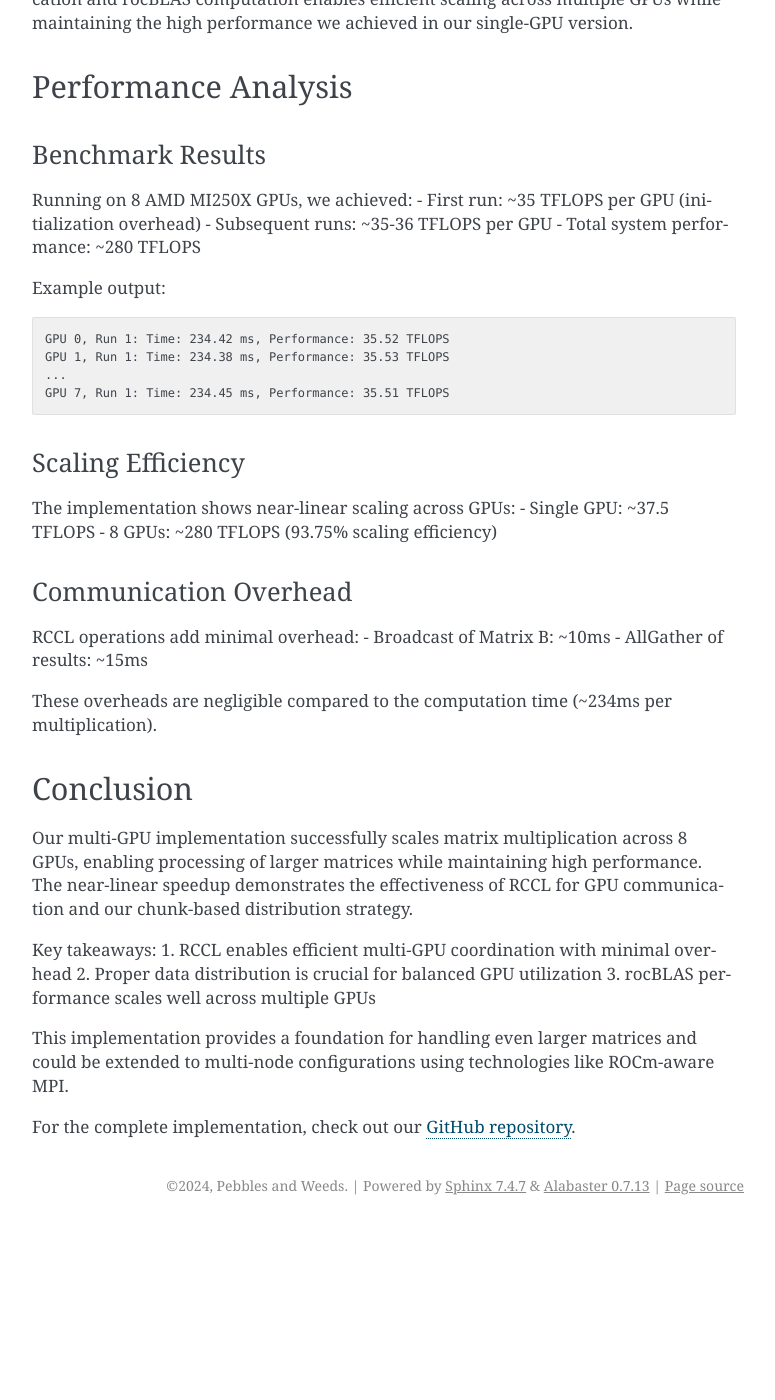
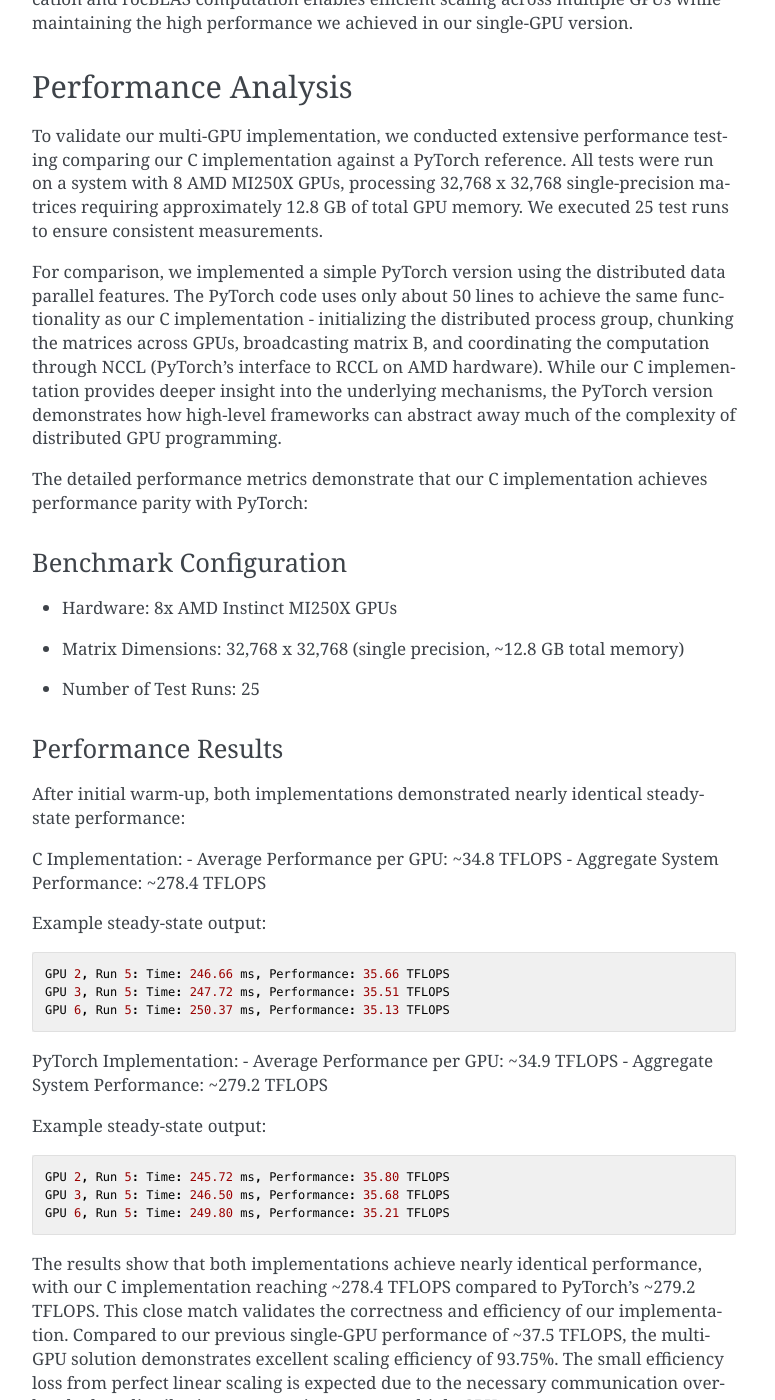
Before and after one commit to pebblesandweeds/rccl_gpu_matmul, a Sphinx documentation site: the page built from docs/source/rccl_gpu_matmul.rst, in a window 1280 px wide and 1400 px high, scrolled down 8990 px. Shown: the whole window, without its empty margins (366-1141 px from the left). Built offline with Sphinx 7.4.7, drawn with Linux system fonts in a browser that asks for light colours; before the commit the page ends 10215 px from its top, so only the background shows below that; some of the changed text lies outside the part shown.

Commit message:
Edits to RCCL RST

```diff
--- a/docs/source/rccl_gpu_matmul.rst
+++ b/docs/source/rccl_gpu_matmul.rst
@@ -246,38 +246,62 @@ This implementation demonstrates how proper coordination between RCCL communicat
 Performance Analysis
 --------------------
 
-Benchmark Results
-^^^^^^^^^^^^^^^^^
+To validate our multi-GPU implementation, we conducted extensive performance testing comparing
+our C implementation against a PyTorch reference. All tests were run on a system with 8 AMD
+MI250X GPUs, processing 32,768 x 32,768 single-precision matrices requiring approximately
+12.8 GB of total GPU memory. We executed 25 test runs to ensure consistent measurements.
 
-Running on 8 AMD MI250X GPUs, we achieved:
-- First run: ~35 TFLOPS per GPU (initialization overhead)
-- Subsequent runs: ~35-36 TFLOPS per GPU
-- Total system performance: ~280 TFLOPS
+For comparison, we implemented a simple PyTorch version using the distributed data parallel
+features. The PyTorch code uses only about 50 lines to achieve the same functionality as our
+C implementation - initializing the distributed process group, chunking the matrices across
+GPUs, broadcasting matrix B, and coordinating the computation through NCCL (PyTorch's
+interface to RCCL on AMD hardware). While our C implementation provides deeper insight into
+the underlying mechanisms, the PyTorch version demonstrates how high-level frameworks can
+abstract away much of the complexity of distributed GPU programming.
 
-Example output:
+The detailed performance metrics demonstrate that our C implementation achieves performance
+parity with PyTorch:
 
-.. code-block:: text
+Benchmark Configuration
+^^^^^^^^^^^^^^^^^^^^^^^
+- Hardware: 8x AMD Instinct MI250X GPUs
+- Matrix Dimensions: 32,768 x 32,768 (single precision, ~12.8 GB total memory)
+- Number of Test Runs: 25
 
-    GPU 0, Run 1: Time: 234.42 ms, Performance: 35.52 TFLOPS
-    GPU 1, Run 1: Time: 234.38 ms, Performance: 35.53 TFLOPS
-    ...
-    GPU 7, Run 1: Time: 234.45 ms, Performance: 35.51 TFLOPS
+Performance Results
+^^^^^^^^^^^^^^^^^^^
+After initial warm-up, both implementations demonstrated nearly identical steady-state performance:
 
-Scaling Efficiency
-^^^^^^^^^^^^^^^^^^
+C Implementation:
+- Average Performance per GPU: ~34.8 TFLOPS
+- Aggregate System Performance: ~278.4 TFLOPS
 
-The implementation shows near-linear scaling across GPUs:
-- Single GPU: ~37.5 TFLOPS
-- 8 GPUs: ~280 TFLOPS (93.75% scaling efficiency)
+Example steady-state output::
 
-Communication Overhead
-^^^^^^^^^^^^^^^^^^^^^^
+    GPU 2, Run 5: Time: 246.66 ms, Performance: 35.66 TFLOPS
+    GPU 3, Run 5: Time: 247.72 ms, Performance: 35.51 TFLOPS
+    GPU 6, Run 5: Time: 250.37 ms, Performance: 35.13 TFLOPS
 
-RCCL operations add minimal overhead:
-- Broadcast of Matrix B: ~10ms
-- AllGather of results: ~15ms
+PyTorch Implementation:
+- Average Performance per GPU: ~34.9 TFLOPS
+- Aggregate System Performance: ~279.2 TFLOPS
 
-These overheads are negligible compared to the computation time (~234ms per multiplication).
+Example steady-state output::
+
+    GPU 2, Run 5: Time: 245.72 ms, Performance: 35.80 TFLOPS
+    GPU 3, Run 5: Time: 246.50 ms, Performance: 35.68 TFLOPS
+    GPU 6, Run 5: Time: 249.80 ms, Performance: 35.21 TFLOPS
+
+The results show that both implementations achieve nearly identical performance, with our C
+implementation reaching ~278.4 TFLOPS compared to PyTorch's ~279.2 TFLOPS. This close match
+validates the correctness and efficiency of our implementation. Compared to our previous
+single-GPU performance of ~37.5 TFLOPS, the multi-GPU solution demonstrates excellent scaling
+efficiency of 93.75%. The small efficiency loss from perfect linear scaling is expected due
+to the necessary communication overhead when distributing computation across multiple GPUs.
+
+These results confirm that our direct use of rocBLAS and RCCL achieves the same level of
+performance optimization as PyTorch's highly tuned implementation, while providing greater
+transparency into the underlying mechanisms of multi-GPU matrix multiplication.
 
 Conclusion
 ----------
```
